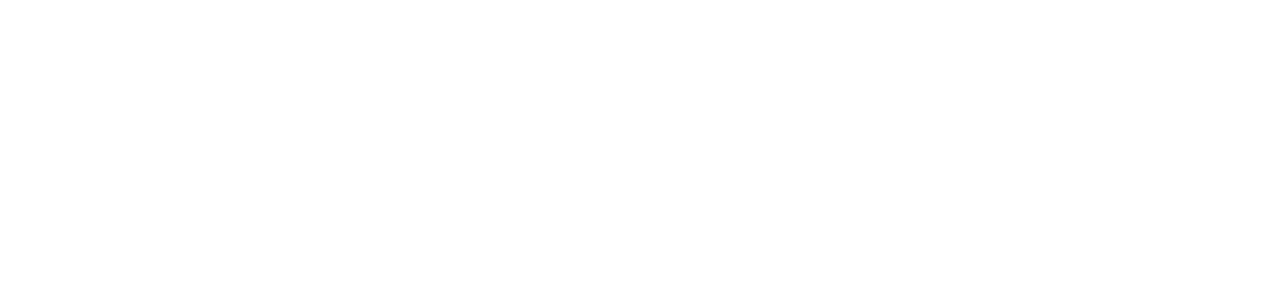
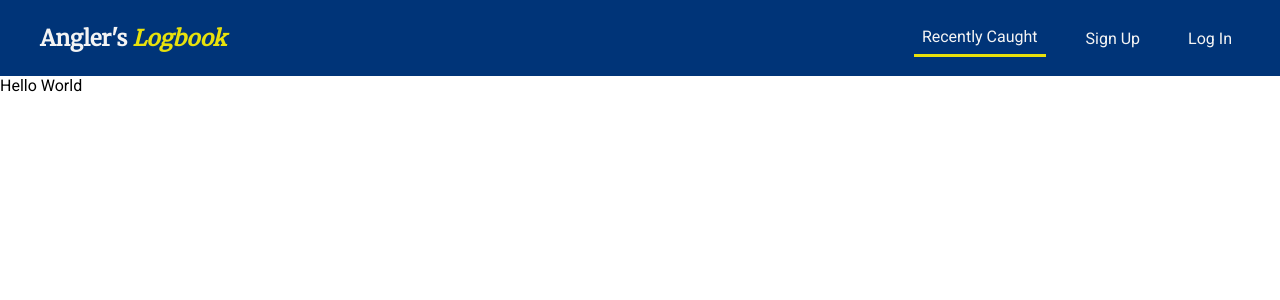
Before and after one commit to JaxonAdams/angler-logbook, a React (Create React App) app in the folder client/: page /view-all in a window 1280 px wide. Before the commit this address had no page. Shown: the top 300 px of the page. Built offline with nearby package versions, Linux system fonts and the light colour scheme.

Commit message:
created 'view all' page to see other anglers' logs

```diff
--- a/client/src/App.css
+++ b/client/src/App.css
@@ -46,7 +46,7 @@
 }
 
 .header-greeting {
-    font-size: 1.2rem;
+    font-size: 1rem;
 }
 
 .header-greeting span {
--- a/client/src/App.js
+++ b/client/src/App.js
@@ -8,6 +8,7 @@
 import Signup from './pages/Signup';
 import Login from './pages/Login';
 import Dashboard from './pages/Dashboard';
+import ViewAll from './pages/ViewAll';
 
 function App() {
   return (
@@ -18,6 +19,7 @@
                   <Route path='/signup' element={ <Signup /> } />
                   <Route path='/login' element={ <Login /> } />
                   <Route path='/dashboard' element={ <Dashboard /> } />
+                  <Route path='/view-all' element={ <ViewAll /> } />
               </Routes>
           </StoreProvider>
       </div>
--- a/client/src/components/Header.js
+++ b/client/src/components/Header.js
@@ -48,13 +48,14 @@
             `}>
                 {auth.isLoggedIn() ?
                     <>
-
+                        <Link to='/view-all' className={`${activePage === 'view-all' ? 'current-page' : ''}`} onClick={handleMenuOpen}>Recently Caught</Link>
                         <Link to='/dashboard' className={`${activePage === 'dashboard' ? 'current-page' : ''}`} onClick={handleMenuOpen}>Dashboard</Link>
                         <Link to='/' onClick={handleLogout}>Logout</Link>
                         <p className='header-greeting'>Hello, <span>{auth.getName().split(' ')[0]}</span>!</p>
                     </>
                 :
                     <>
+                        <Link to='/view-all' className={`${activePage === 'view-all' ? 'current-page' : ''}`} onClick={handleMenuOpen}>Recently Caught</Link>
                         <Link to='/signup' className={`${activePage === 'signup' ? 'current-page' : ''}`} onClick={handleMenuOpen}>Sign Up</Link>
                         <Link to='/login' className={`${activePage === 'login' ? 'current-page' : ''}`} onClick={handleMenuOpen}>Log In</Link>
                     </>
--- a/client/src/pages/Dashboard.js
+++ b/client/src/pages/Dashboard.js
@@ -27,7 +27,7 @@
         document.title = 'Dashboard';
     }, []);
 
-    // get user
+    // get user logs
     useEffect(() => {
         // send user to login page if not logged in
         if (!auth.isLoggedIn()) {
--- /dev/null
+++ b/client/src/pages/ViewAll.js
@@ -0,0 +1,19 @@
+import React, { useEffect } from 'react';
+
+import Header from '../components/Header';
+
+const ViewAll = () => {
+    // update title
+    useEffect(() => {
+        document.title = 'Recently Caught';
+    }, []);
+
+    return (
+        <div className='view-all'>
+            <Header />
+            Hello World
+        </div>
+    );
+};
+
+export default ViewAll;
```
